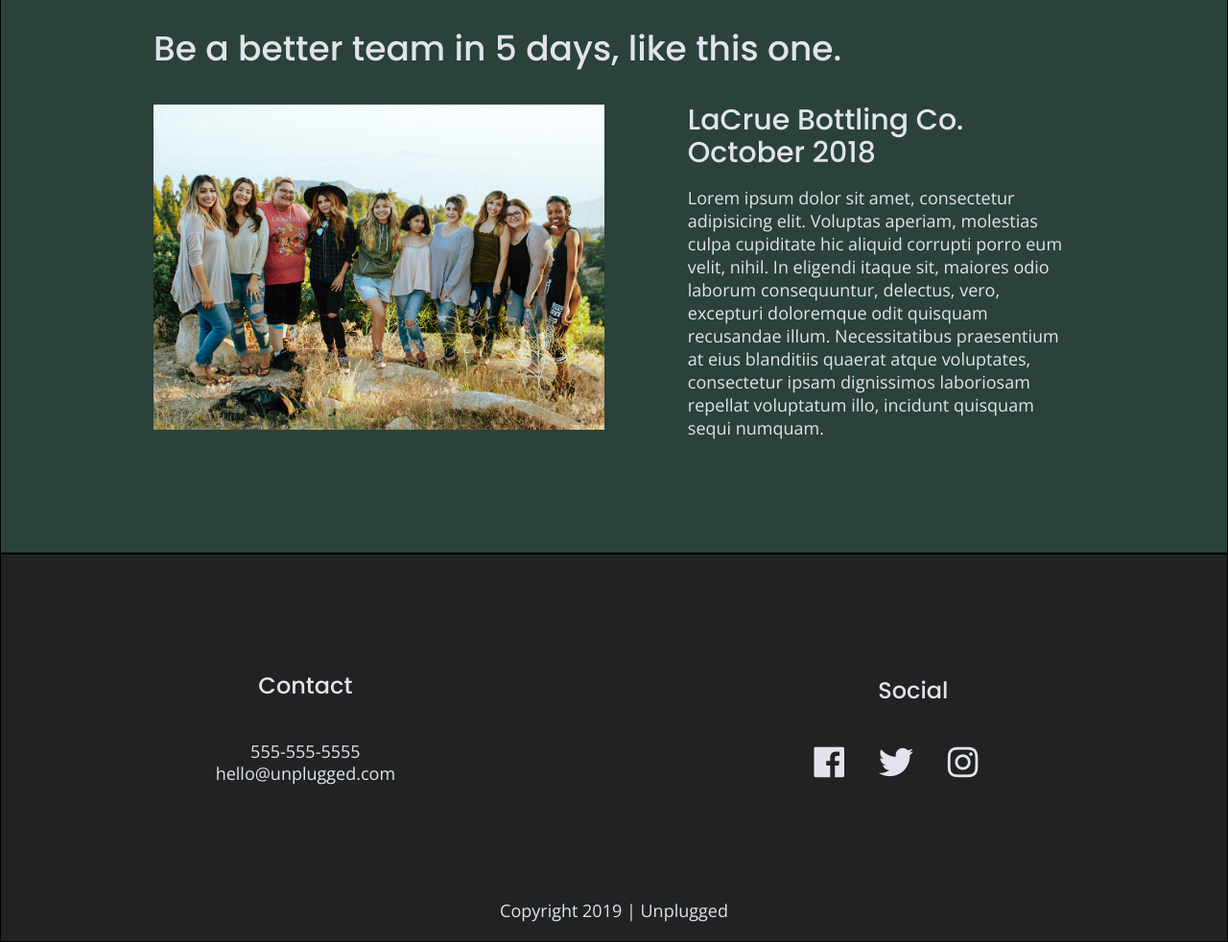
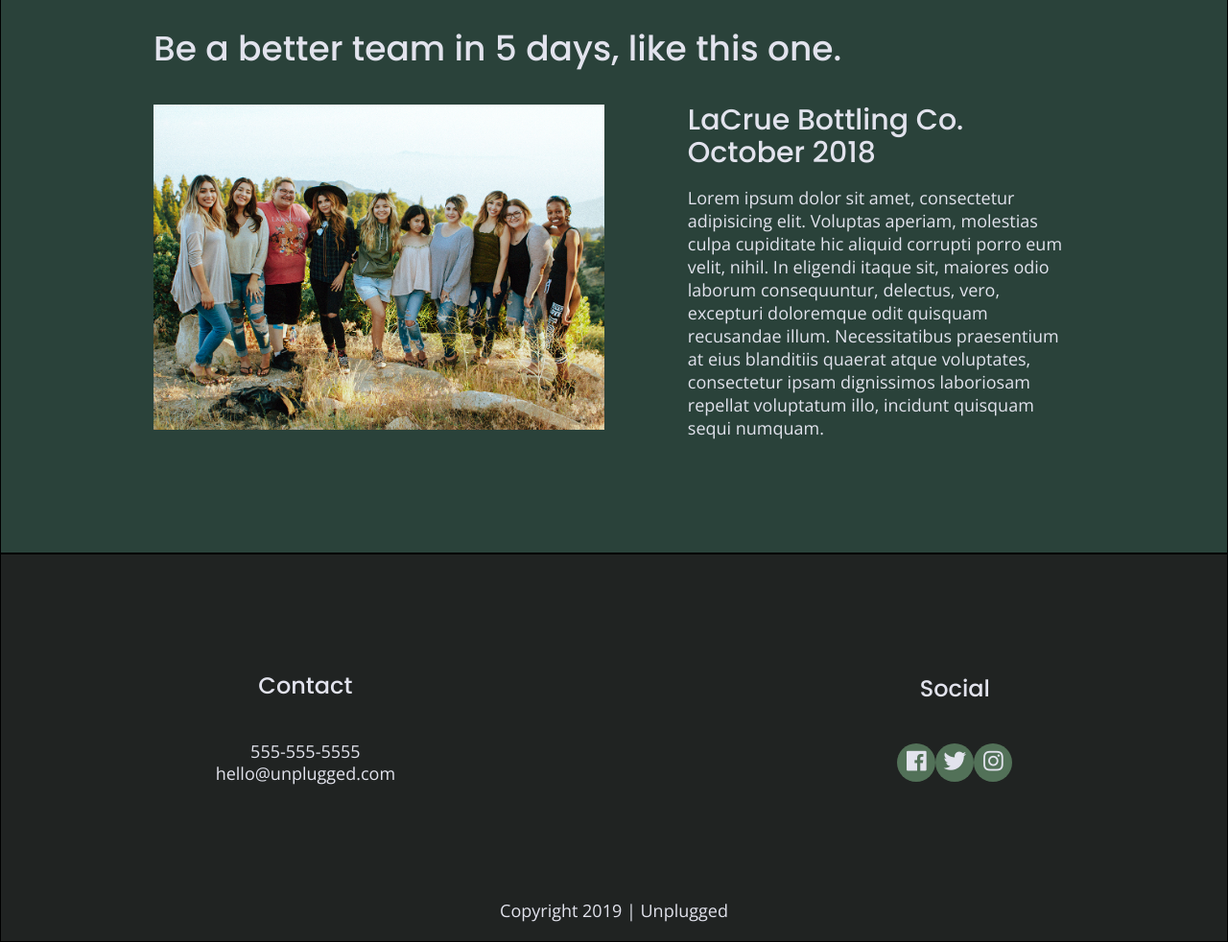
Before and after one commit to TerriesDesk/unplugged-project, a plain HTML site: page index.html in a window 1280 px wide. Shown: the part 1953-2935 px from the top of the page at 96% size. Drawn offline with nearby package versions, Linux system fonts and the light colour scheme.

Commit message:
Other fixes

```diff
--- a/css/main.css
+++ b/css/main.css
@@ -243,13 +243,14 @@ footer .social-icons p {
   display:flex;
   justify-content: center;
   align-items: center;
+  background-color:#527158;
+  border-radius: 50%;
+  width: 40px;
+  height: 40px;
 }
 
 footer .social-icons p i {
-  color:#e2e3ed;
-  font-size: 2em;
-  padding-right: 1em;
-
+  font-size: 1.3125em;
 }
 
 footer .copyright {
@@ -633,7 +634,7 @@ footer .copyright {
         margin: 100px 0;
       }
 
-      .footer-content {
+      footer .footer-content {
         display: flex;
         justify-content: space-between;
         align-items: center;
@@ -649,9 +650,9 @@ footer .copyright {
         margin-bottom: 40px;
       }
 
-    footer p {
-      line-height: 1.285;
-    }
+      footer p {
+        line-height: 1.285;
+      }
 
       footer .copyright {
         width: 100%;
```
